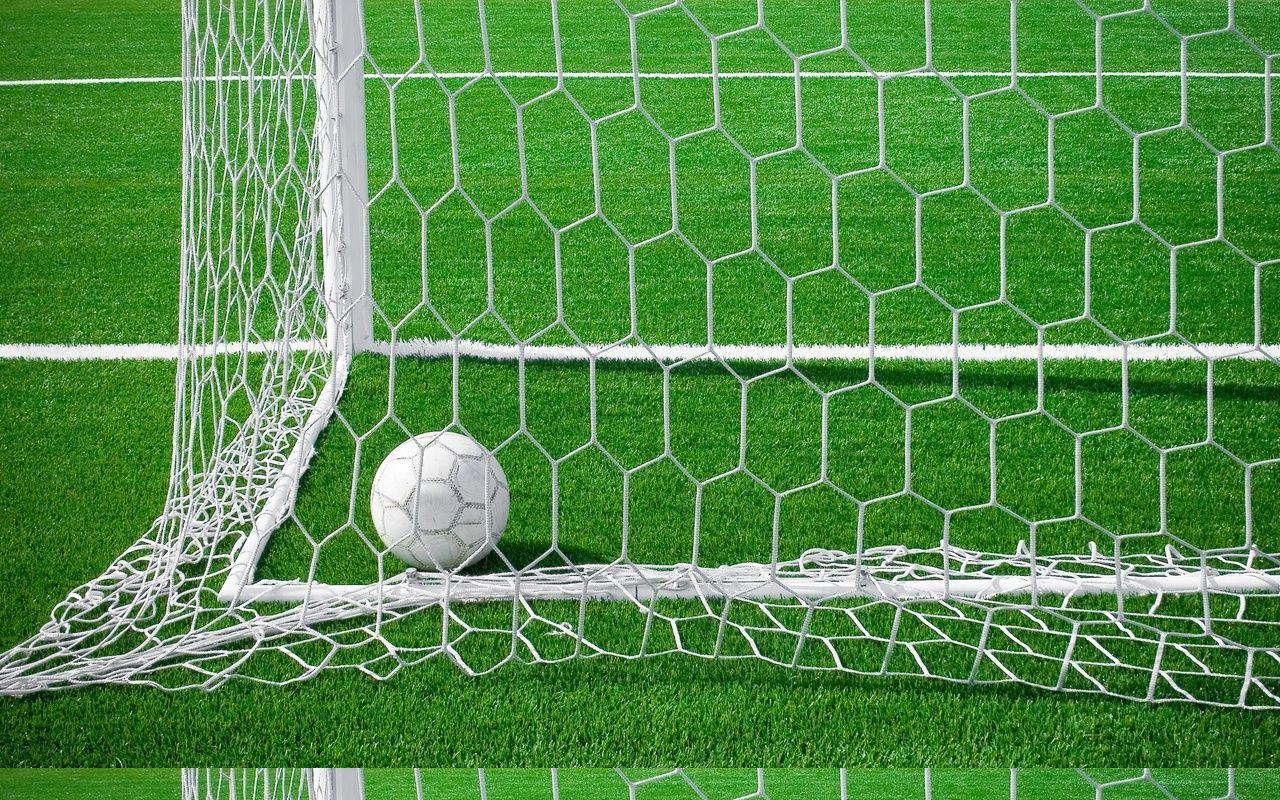
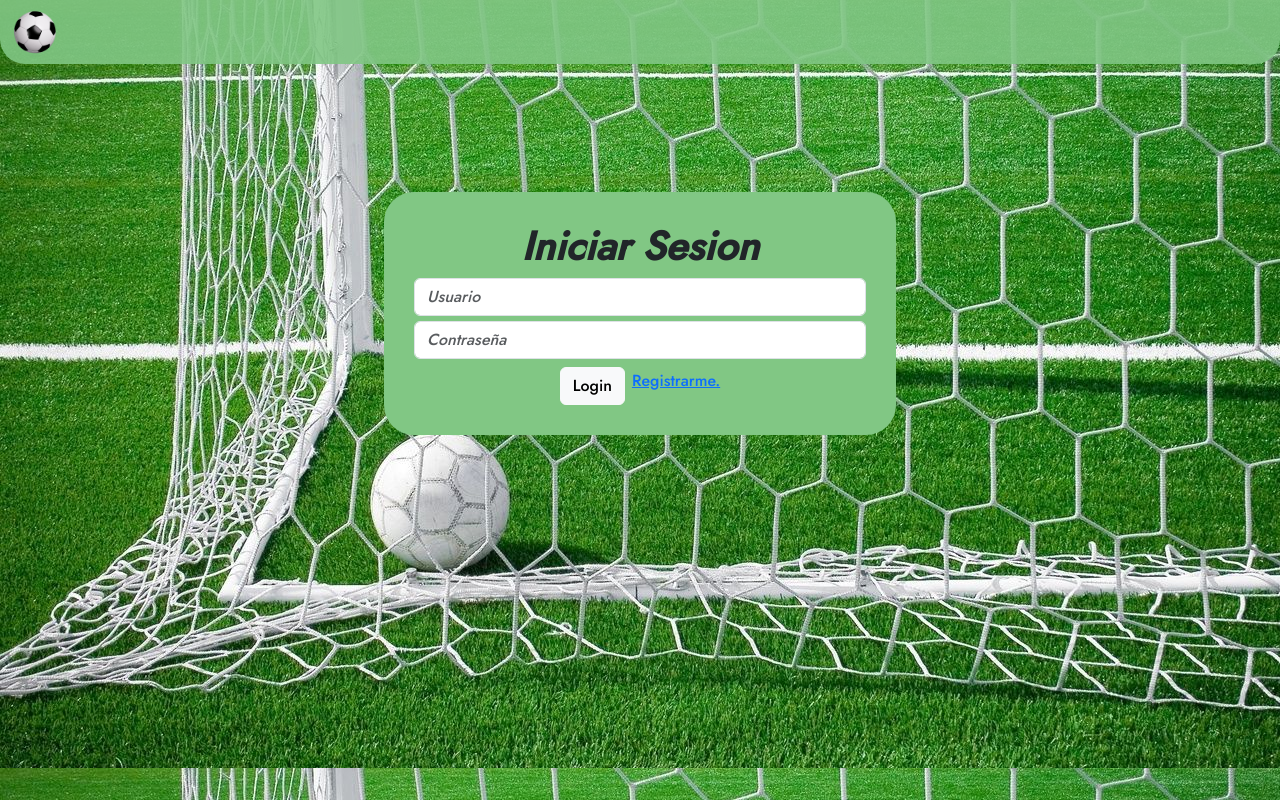
Before and after one commit to salinasariel/TUP-LC3TT-G13, a React (Create React App) app in the folder proyect-g13/: page /homepage in a window 1280 px wide. Built offline with nearby package versions, Linux system fonts and the light colour scheme.

Commit message:
ChangesLogin
arreglamos los errores del login

```diff
--- a/proyect-g13/src/App.js
+++ b/proyect-g13/src/App.js
@@ -1,47 +1,25 @@
-import { useState } from 'react';
-import { RouterProvider, createBrowserRouter } from "react-router-dom";
-
 import './App.css';
 
+
+import Login from './components/Login/Login';
 import HomePage from './components/HomePage/HomePage';
-import Login from './components/Login/Login';
-import Protected from "./components/routes/Protected";
-import NotFoundd from './components/routes/NotFoundd';
 
+import { useState } from 'react';
 
-function App() {
-const [isLoggedIn, setIsLoggedIn] = useState(false)
+const App = () => {
 
+const [user, setUser] = useState([])
 
-const loginHandler = () => {
-  setIsLoggedIn(true)
+  return (
+    <>
+      <div className='App'>
+        {
+          !user.length > 0
+            ? <Login setUser={setUser} />
+            : <HomePage />
+        }
+      </div>
+    </>
+  );
 }
-
-const logoutHandler = () => {
-  setIsLoggedIn(false)
-}
-
-const router = createBrowserRouter([
-  {
-  path:"/login",
-  Element: <Login onLogin={loginHandler}/>
-},
-{
-  path:"/home",
-  Element: (
-    <Protected isSignedIn={isLoggedIn}>
-      <HomePage onLogout={logoutHandler} />
-    </Protected>
-  ),
-},
-{
-  path:"*",
-  Element: <NotFoundd />
-},
-])
-
-  return <RouterProvider router={router} />
-
-};
-
 export default App;
--- a/proyect-g13/src/components/HomePage/HomePage.js
+++ b/proyect-g13/src/components/HomePage/HomePage.js
@@ -1,27 +1,13 @@
-import { Button, Col, Row } from "react-bootstrap"
+
 
 
 import MenuBar from "../MenuBar/MenuBar";
 import Reserve from "../Reserve/Reserve";
-import { useNavigate } from "react-router-dom";
 
-const HomePage = ({onLogout}) =>{
-    const navigation = useNavigate()
-    const onLogoutHandler = () =>{
-        onLogout()
-        navigation("/login")
-    }
+const HomePage = ({ onLogout }) =>{
 
     return(
         <>
-        <Row className="me-2 my-4">
-            <Col />
-            <Col md={3} className="d-flex justify-content-end">
-                <Button variant="primary" onClick={onLogoutHandler}>
-                     Cerrar Sesion
-                </Button>
-            </Col>
-        </Row>
         <MenuBar/>
         <Reserve />
         </>
--- a/proyect-g13/src/components/Login/Login.css
+++ b/proyect-g13/src/components/Login/Login.css
@@ -1,45 +1,53 @@
-.login-container {
-    width: 100vw;
-    height: 100vh;
-    display: flex;
-    justify-content: center;
-    align-items: center;
-  }
+*{
+box-sizing: border-box;
+padding: 0%;
+margin: 0%;
+}
+.usuario_estilo{
+  margin-bottom: 5px;
+  font-style: oblique;
+}
+.contrasenia{
+  margin-top: 5px;
+  font-style: oblique;
+}
+.register{
+  flex-direction: column;
+align-self: flex-end;
+padding-left: 7px;
 
-  .login-box {
-    border: 1px solid rgba(0, 0, 0, 0.384);
-    border-radius: 10px;
-    width: 600px;
-    height: 400px;
-    display: flex;
-    flex-direction: column;
-    justify-content: center;
-    align-items: center;
-  }
+}
+.titelLog{
+  font-weight: bold;
+  font-style: oblique;
+}
 
-  .input-container {
-    margin-bottom: 20px;
-  }
+.form{
+flex-direction: column;
+align-items: center;
+gap: 1rem;
+background-color: #81C784;
+margin-left: 30%;
+margin-right: 30%;
+margin-top: 10%;
+padding: 30px;
+border-radius: 30px;
+}
 
-  .input-control {
-    font: inherit;
-    padding: 0.5rem;
-    border-radius: 6px;
-    border: 1px solid #ccc;
-    width: 20rem;
-    max-width: 100%;
-  }
-
-
-  .signin-button {
-    text-align: end;
-    background-color: black;
-    border-radius: 10px;
-    color: white;
-    font-size: 18px;
-    padding: 10px;
-    cursor: pointer;
-  }
-
-
+.mesageError{
+background-color: #c78981;
+display: flex;
+justify-content: center;
+flex-direction: column;
+align-items: center;
+gap: 1rem;
+margin-left: 30%;
+margin-right: 30%;
+margin-top: 20px;
+padding: 30px;
+border-radius: 30px;
+}
+body{
+background-color: #81c7848d;
+}
 .scale-up-center{animation:scale-up-center 0.3s; } @keyframes scale-up-center{ 0%{transform:scale(.5)} 100%{transform:scale(1)} }
--- a/proyect-g13/src/components/Login/Login.js
+++ b/proyect-g13/src/components/Login/Login.js
@@ -1,84 +1,49 @@
-import { useNavigate } from "react-router-dom"
-import MenuBar from "../MenuBar/MenuBar"
 import "./Login.css"
+import MenuBarLogin from "../MenuBar/MenuBarLogin";
+import react from "react"
+import { useState } from "react"
+import { Button } from "react-bootstrap"
 
-import { useRef, useState } from "react"
+const Login = ({ setUser }) => {
+
+    const [name, setName] = useState("")
+    const [password, setPassword] = useState("")
+    const[error, setError] = useState(false)
 
 
-export function Login({onLogin}){
-const [name, setName] = useState("")
-const[errors, setErrors] = useState([
-    {text: "Nombre no completado", isError: false},
-    {text: "password no completado", isError: false}
-])
+    const handleSubmit = (e) => {
+        e.preventDefault()
 
-const nameRef = useRef(null)
-const passwordRef = useRef(null)
+        if(name === "" || password === ""){
+            setError(true)
+            return
+        }
 
-const navigation = useNavigate()
+        setError(false)
 
-const nameHandler = (e) => {
-    setName(e.target.value)
+        setUser([name])
     }
+    return(
+        <>
 
-const singInHandler = () => {
-    if(name.length === 0){
-        nameRef.current.focus();
-        nameRef.current.style.borderColor = "red";
-        nameRef.current.style.outLine = "none";
-        const newErrors = [...errors];
-        newErrors[0].isError = true;
-        setErrors(newErrors);
-        return;
-    }
-    if(passwordRef.current.value.length === 0){
-        passwordRef.current.focus();
-        const newErrors = [...errors];
-        newErrors[1].isError = true;
-        setErrors(newErrors);
-        return;
-    }
-}
+            <MenuBarLogin />
+            <section >
 
-    onLogin();
-    navigation("/home");
-
-
-    return (
-        <MenuBar/>,
-       <div className="login-container">
-        <div className="login-box">
-            <h4 className={`${name.length === 0 && "red-text"}`}>
-               !Reserva tu turno ya!
-            </h4>
-            <div classname="input-container">
-                <input
-                    className="input-control"
-                    placeholder="Email"
-                    type="email"
-                    onChange={nameHandler}
+                <form className="form scale-up-center"
+                onSubmit={handleSubmit}>
+                    <h1 class="titelLog">Iniciar Sesion</h1>
+                    <input placeholder="Usuario" class="usuario_estilo form-control" aria-label="Default" aria-describedby="inputGroup-sizing-default" type="text"
                     value={name}
-                    ref={nameRef}
-                />
-            </div>
-            {errors[0].isError && <p>{errors[0].text}</p>}
-            <div className="input-container">
-                <input
-                className="input-control"
-                placeholder="Password"
-                type="password"
-                ref={passwordRef}
-                />
-            </div>
-            {errors[1].isError && <p>{errors[1].text}</p>}
-            <button onClick={singInHandler} className="signin-button" type="button">
-                Iniciar Sesion
-            </button>
-
-        </div>
-
-       </div>
+                    onChange={e => setName(e.target.value)}></input>
+                    <input placeholder="Contraseña" class="contrasenia form-control" aria-label="Default" aria-describedby="inputGroup-sizing-default" type="password"
+                    value={password}
+                    onChange={e => setPassword(e.target.value)}></input>
+                    <button class="btn btn-light justify-content-center mt-2 ">Login</button>
+                    <a  class="register ml-2" href="">Registrarme.</a>
+                </form>
+                {error && <p className="mesageError scale-up-center">Todos los campos son obligatorios</p>}
+            </section>
+        </>
     );
-
 };
- export default Login;
+export default Login;
--- /dev/null
+++ b/proyect-g13/src/components/MenuBar/MenuBarLogin.js
@@ -0,0 +1,18 @@
+import "./MenuBar.css"
+import Logo from "../../../src/Img/logoFootbal.png"
+
+function MenuBarLogin()  {
+  return (
+    <nav  class="scale-up-vertical-top navbar navbar-expand-lg navbar-light backcolor">
+      <div>
+        <img class="high" src={Logo} />
+        </div>
+    <button class="navbar-toggler" type="button" data-toggle="collapse" data-target="#navbarNav" aria-controls="navbarNav" aria-expanded="false" aria-label="Toggle navigation">
+     <span class="navbar-toggler-icon"></span>
+    </button>
+    <div class=" collapse navbar-collapse pad" id="navbarNav">
+    </div>
+  </nav>
+  );
+}
+export default MenuBarLogin
```
